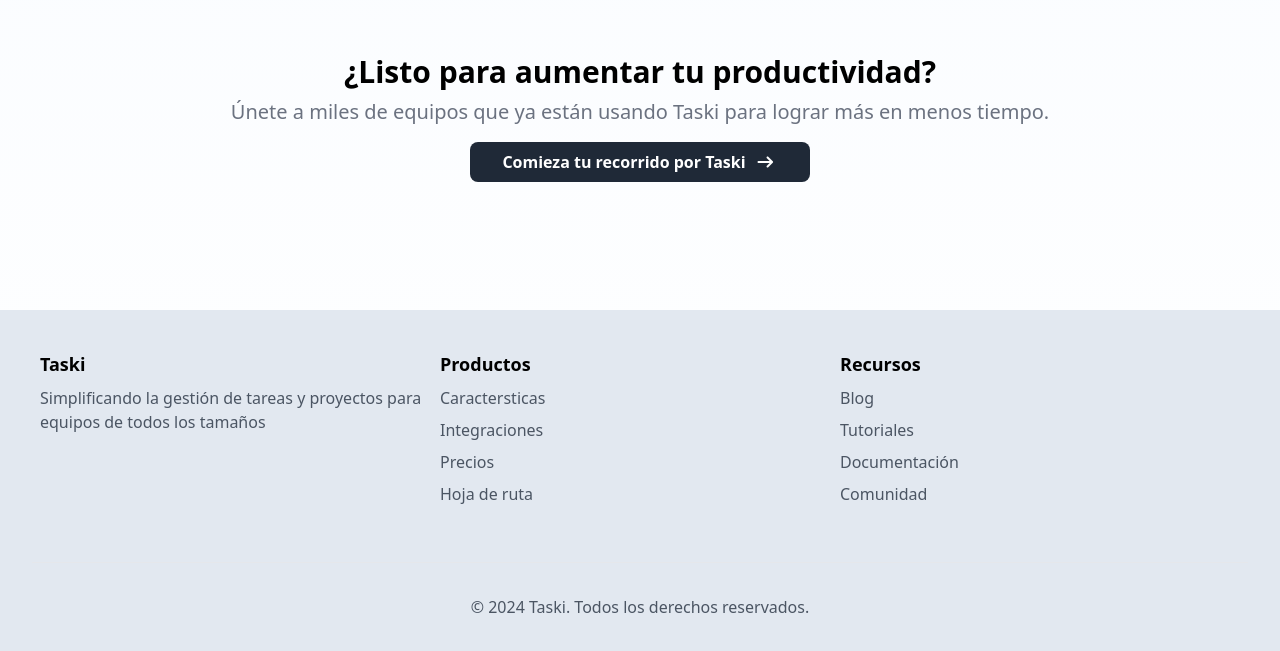
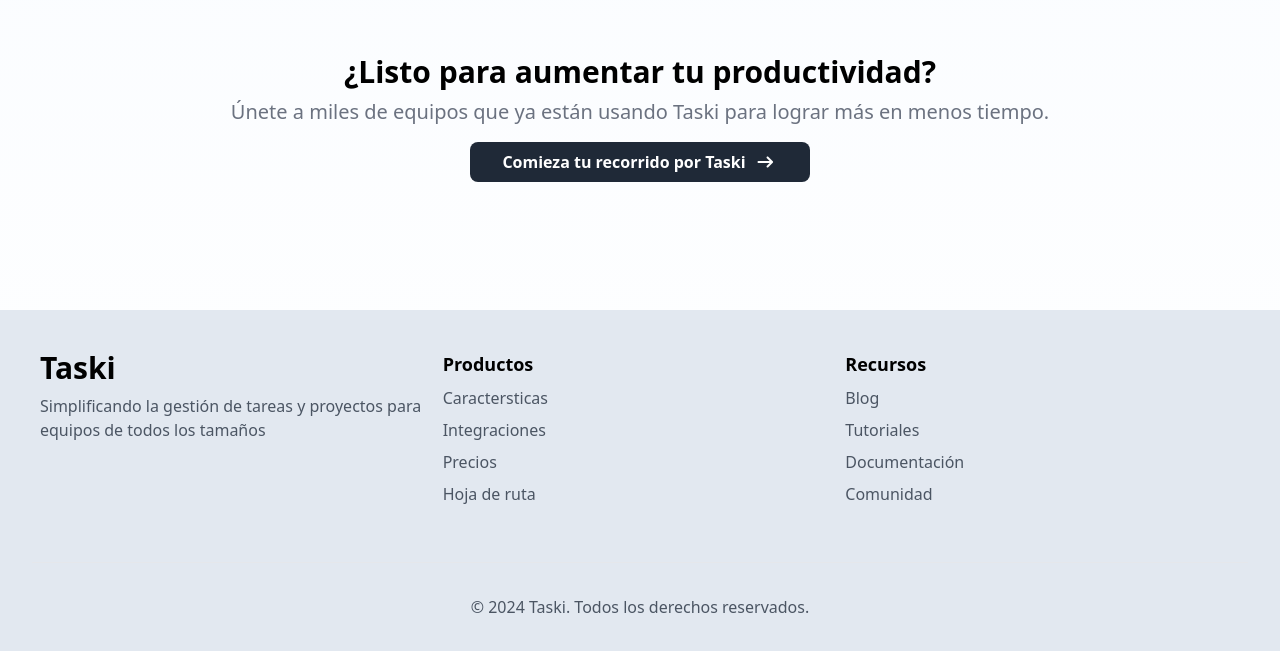
Before and after one commit to thejuanco/Taski-UI, a React (Vite) app: page / in a window 1280 px wide. Shown: the part 1848-2499 px from the top of the page. Built offline with nearby package versions, Linux system fonts and the light colour scheme.

Commit message:
Mejora la responsibidad en el footer en pantallas más pequeñas

```diff
--- a/src/components/Home/Footer.jsx
+++ b/src/components/Home/Footer.jsx
@@ -6,9 +6,9 @@ const Footer = () => {
     <>
       <div className="bg-slate-200 mt-32">
         <div className="p-8">
-          <div className="grid grid-cols-3 p-2">
+          <div className="grid md:grid-cols-3 sm:grid-cols-2 gap-2 p-2">
             <div className="space-y-2">
-              <h2 className="font-bold text-lg">Taski</h2>
+              <h2 className="font-bold text-3xl">Taski</h2>
               <p className="text-gray-600">
                 Simplificando la gestión de tareas y proyectos para equipos de
                 todos los tamaños
```
